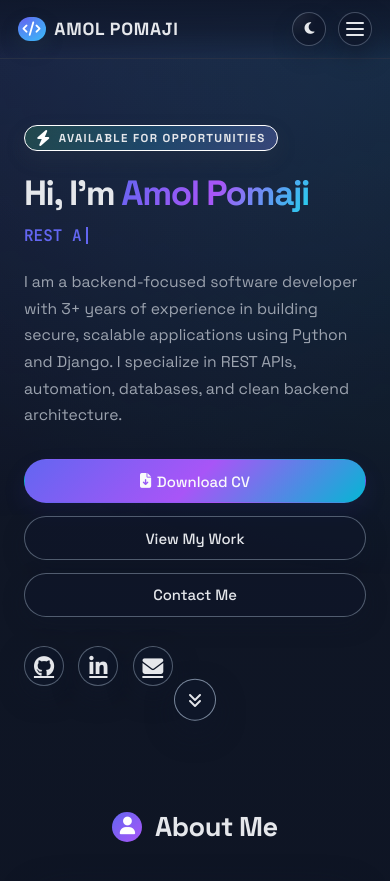
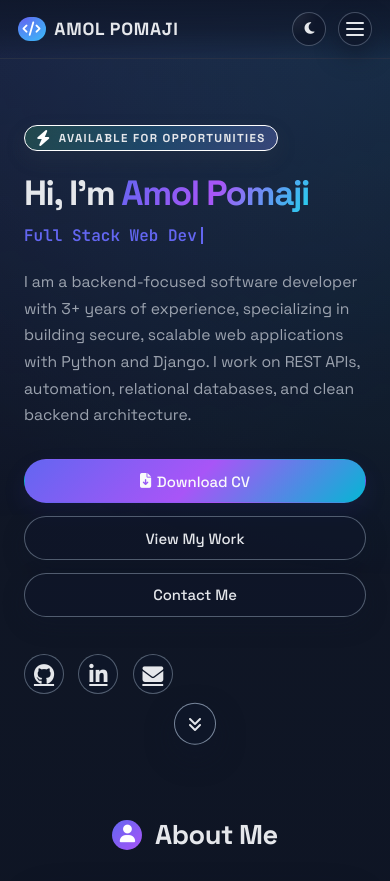
Before and after one commit to codewithpoma/amol_portfolio, a Django app: page / in a window 390 px wide. Shown: the top 881 px of the page. Run offline with Django 5.2, Linux system fonts and the light colour scheme.

Commit message:
Updated files

```diff
--- a/static/css/style.css
+++ b/static/css/style.css
@@ -199,7 +199,6 @@ body[data-theme="light"] .navbar {
   font-size: 0.9rem;
   background: radial-gradient(circle at 20% 0%, #6366f1, #38bdf8);
   color: white;
-  box-shadow: 0 8px 18px rgba(37, 60, 70, 0.3);
 }
 
 /* Right side: links + actions */
@@ -263,7 +262,6 @@ body[data-theme="light"] .nav-links button:hover {
 .nav-links button.active {
   color: white;
   background: linear-gradient(135deg, #6366f1, #818cf8);
-  box-shadow: 0 6px 16px rgba(79, 70, 229, 0.2);
 }
 
 /* Nav actions: theme toggle + mobile toggle */
@@ -294,19 +292,17 @@ body[data-theme="light"] .nav-links button:hover {
   cursor: pointer;
   padding: 0;
   color: var(--text-primary);
-  box-shadow: 0 10px 20px rgba(15, 23, 42, 0.3);
-  transition: transform 0.18s ease-out, box-shadow 0.18s ease-out,
-    background 0.3s ease-out, border-color 0.3s ease-out;
+  transition: transform 0.18s ease-out, background 0.3s ease-out,
+    border-color 0.3s ease-out;
 }
 
 .theme-toggle:hover {
   transform: translateY(-1px);
-  box-shadow: 0 14px 26px rgba(15, 23, 42, 0.4);
+  box-shadow: 0 14px 20px rgba(15, 23, 30, 0.1);
 }
 
 .theme-toggle:active {
   transform: translateY(0);
-  box-shadow: 0 8px 18px rgba(15, 23, 42, 0.55);
 }
 
 .theme-icon {
@@ -578,6 +574,7 @@ body[data-theme="light"] .secondary-button:hover {
 .social-links a {
   width: 40px;
   height: 40px;
+  margin-top: 0.5rem;
   border-radius: 999px;
   border: 1px solid rgba(148, 163, 184, 0.5);
   background: rgba(15, 23, 42, 0.7);
@@ -585,7 +582,6 @@ body[data-theme="light"] .secondary-button:hover {
   align-items: center;
   justify-content: center;
   color: #e5e7eb;
-  box-shadow: 0 10px 24px rgba(15, 23, 42, 0.5);
   transition: transform 0.18s ease-out, box-shadow 0.15s ease-out,
     border-color 0.25s ease-out, background 0.25s ease-out, color 0.25s ease-out,
     opacity 0.25s ease-out;
@@ -1714,6 +1710,10 @@ body[data-theme="light"] .scroll-progress-bar {
     padding-left: 1.7rem;
   }
 
+  .timeline-marker {
+    left: -25px;
+  }
+
   .projects-grid {
     grid-template-columns: minmax(0, 1fr);
   }
@@ -1745,7 +1745,7 @@ body[data-theme="light"] .scroll-progress-bar {
   }
 
   .scroll-indicator {
-    bottom: 1.1rem;
+    bottom: 0.1rem;
   }
 
   .skills-metrics {
--- a/static/js/script.js
+++ b/static/js/script.js
@@ -364,9 +364,9 @@
       if (!typedTextEl) return;
 
       const phrases = [
-        "Python & Django Backend Developer",
-        "REST API & Automation Specialist",
-        "Building Reliable Backend Systems",
+        "Python & Django Developer",
+        "Full Stack Web Developer",
+        "Software Developer",
       ];
 
       let phraseIndex = 0;
--- a/templates/portfolio/index.html
+++ b/templates/portfolio/index.html
@@ -162,9 +162,9 @@
 
           <p class="hero-description">
             I am a backend-focused software developer with 3+ years of
-            experience in building secure, scalable applications using Python
-            and Django. I specialize in REST APIs, automation, databases, and
-            clean backend architecture.
+            experience, specializing in building secure, scalable web
+            applications with Python and Django. I work on REST APIs,
+            automation, relational databases, and clean backend architecture.
           </p>
 
           <div class="hero-buttons">
@@ -196,7 +196,7 @@
           <div class="social-links">
             <!-- GitHub -->
             <a
-              href="https://github.com/amolpomaji"
+              href="https://github.com/pydjamolpomaji"
               target="_blank"
               rel="noopener noreferrer"
               aria-label="GitHub"
@@ -245,8 +245,8 @@
           <div class="about-content">
             <div class="about-image">
               <img
-                src="https://images.unsplash.com/photo-1539571696357-5a69c17a67c6?w=500&q=80"
-                alt="Developer at work"
+                src="{% static 'image/AmolPomaji.png' %}"
+                alt="Portrait of Amol Pomaji"
                 loading="lazy"
               />
             </div>
@@ -441,6 +441,19 @@
           <div class="skills-grid">
             <div class="skill-card">
               <div class="skill-card-content">
+                <h3 class="skill-category">Python Certification (Naresh IT)</h3>
+              </div>
+            </div>
+
+            <div class="skill-card">
+              <div class="skill-card-content">
+                <h3 class="skill-category">
+                  Web Technology – Django Framework (Naresh IT)
+                </h3>
+              </div>
+            </div>
+            <div class="skill-card">
+              <div class="skill-card-content">
                 <h3 class="skill-category">Mendix Rapid Certification</h3>
               </div>
             </div>
@@ -456,20 +469,6 @@
             <div class="skill-card">
               <div class="skill-card-content">
                 <h3 class="skill-category">Jira Certification Badge</h3>
-              </div>
-            </div>
-
-            <div class="skill-card">
-              <div class="skill-card-content">
-                <h3 class="skill-category">
-                  Web Technology – Django Framework (Naresh IT)
-                </h3>
-              </div>
-            </div>
-
-            <div class="skill-card">
-              <div class="skill-card-content">
-                <h3 class="skill-category">Python Certification (Naresh IT)</h3>
               </div>
             </div>
 
@@ -653,7 +652,7 @@
                 <div class="proj-face proj-front">
                   <div class="project-image">
                     <img
-                      src="https://images.unsplash.com/photo-1557821552-17105176677c?auto=format&fit=crop&w=900&q=80"
+                      src="https://images.unsplash.com/photo-1486406146926-c627a92ad1ab?w=500&auto=format&fit=crop&q=60&ixlib=rb-4.1.0&ixid=M3wxMjA3fDB8MHxzZWFyY2h8Mnx8Y29ycG9yYXRlfGVufDB8fDB8fHww"
                       alt="Jackson & Frank Website built with Django"
                       loading="lazy"
                     />
@@ -682,10 +681,13 @@
                       Jackson &amp; Frank Official Website (Django)
                     </h3>
                     <p class="project-description">
-                      Designed and developed the complete official company
-                      website using Django. Built multiple country-wise and
-                      contractor-wise pages, hiring guides, and published 25+
-                      blog posts with SEO-friendly structure.
+                      Official company website built with Django and PostgreSQL.
+                      Includes multiple country‑specific pages, contractor
+                      pages, hiring guides, and a blog section with 25+
+                      SEO‑optimized posts. Improved stability after migrating
+                      from a failed low‑code platform. Implemented a
+                      user-friendly admin panel so business users can easily
+                      manage the website.
                     </p>
                   </div>
                   <div class="project-back-footer">
@@ -710,7 +712,7 @@
                 <div class="proj-face proj-front">
                   <div class="project-image">
                     <img
-                      src="https://images.unsplash.com/photo-1677442136019-21780ecad995?auto=format&fit=crop&w=900&q=80"
+                      src="https://media.istockphoto.com/id/1193926746/photo/finger-touching-loading-file-button-on-a-touch-screen.webp?a=1&b=1&s=612x612&w=0&k=20&c=ewBkWjq5yNpJ8VWfQOptK2TV4HORXB7wpGMhbKPXXPQ="
                       alt="Resource Management Portal"
                       loading="lazy"
                     />
@@ -736,10 +738,13 @@
                   <div class="project-back-content">
                     <h3 class="project-title">Resource Management Portal</h3>
                     <p class="project-description">
-                      Developed a secure document management portal for multiple
-                      clients. Implemented role-based access control, document
-                      upload &amp; download, version tracking, and automated
-                      audit logging for all user activities.
+                      Secure, multi-tenant document management portal integrated
+                      into the Jackson & Frank website. Clients log in to their
+                      own workspace to upload, preview and download documents
+                      with fine-grained, role-based access control. The portal
+                      tracks version history and maintains a full activity/audit
+                      log, replacing manual email-based sharing and reducing
+                      operational workload by ~40%.
                     </p>
                   </div>
                   <div class="project-back-footer">
@@ -762,7 +767,7 @@
                 <div class="proj-face proj-front">
                   <div class="project-image">
                     <img
-                      src="https://images.unsplash.com/photo-1553877522-43269d4ea984?auto=format&fit=crop&w=900&q=80"
+                      src="https://plus.unsplash.com/premium_photo-1661389625547-e4977d5727a6?w=500&auto=format&fit=crop&q=60&ixlib=rb-4.1.0&ixid=M3wxMjA3fDB8MHxzZWFyY2h8MXx8SHVtYW4lMjByZXNvdXJjZSUyMG1hbmFnZW1lbnQlMjBzeXN0ZW18ZW58MHx8MHx8fDA%3D"
                       alt="HRMS – Time & Attendance Module"
                       loading="lazy"
                     />
@@ -817,7 +822,7 @@
                 <div class="proj-face proj-front">
                   <div class="project-image">
                     <img
-                      src="https://images.unsplash.com/photo-1582719478250-c89cae4dc85b?auto=format&fit=crop&w=900&q=80"
+                      src="https://media.istockphoto.com/id/1318617341/photo/low-angle-view-group-of-volunteers-busy-working-by-arranging-vegetables-and-clothes-on.webp?a=1&b=1&s=612x612&w=0&k=20&c=BpJcZ42YnsP6KZmsdmEsArWBECDspsljlPfINuZ0l_U="
                       alt="Medicine Donation System"
                       loading="lazy"
                     />
@@ -926,8 +931,11 @@
             <div class="contact-info">
               <h3>Let’s Work Together</h3>
               <p>
-                Feel free to reach out for freelance work, job opportunities, or
-                collaboration.
+                I’m available for remote freelance work, consulting, and
+                collaborations. <br /><br />
+                If you need a Python/Django developer for your web app, API, or
+                automation task, feel free to reach out. <br /><br />I usually
+                reply within 24 hours.
               </p>
 
               <div class="contact-details">
```
Also changed, not shown: static/image/AmolPomaji.png (added).
